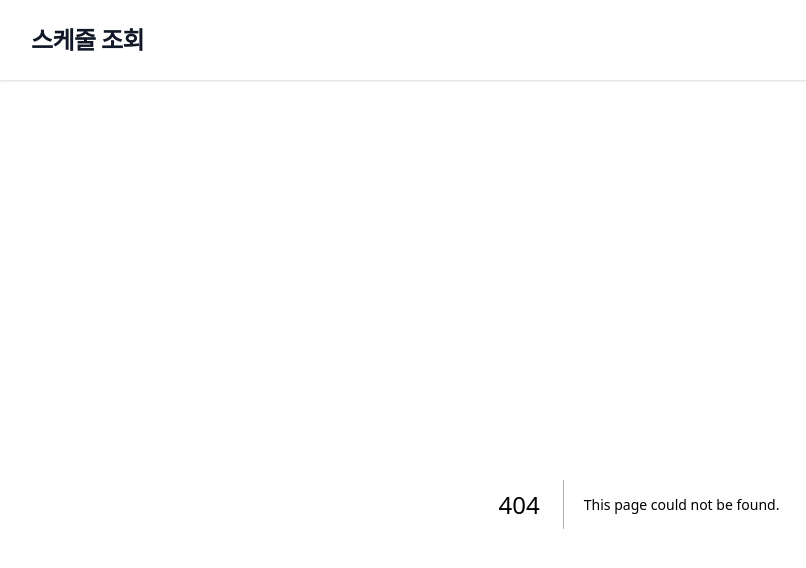
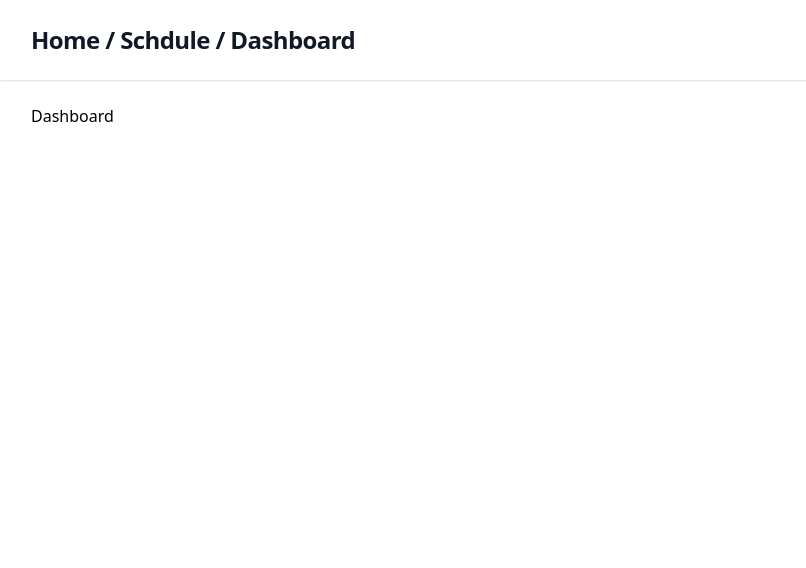
Before and after one commit to WanSong2/nextapp, a Next.js app: page /dashboard in a window 1280 px wide. Before the commit this address had no page. Shown: the top 568 px of the page, without its empty margins (1-807 px from the left). Built offline with nearby package versions, Linux system fonts and the light colour scheme.

Commit message:
라우팅 경로 추가

```diff
--- a/package.json
+++ b/package.json
@@ -11,7 +11,8 @@
   },
   "dependencies": {
     "@headlessui/react": "^2.0.3",
-    "@heroicons/react": "^2.1.3",
+    "@heroicons/react": "^2.1.4",
+    "@material-tailwind/react": "^2.1.9",
     "@tanstack/react-query": "^5.37.1",
     "@tanstack/react-query-devtools": "^5.37.1",
     "bootstrap": "^5.3.3",
--- /dev/null
+++ b/src/app/dashboard/layout.js
@@ -0,0 +1,5 @@
+export default function Layout({ children }) {
+    return (
+        <>{children}</>
+    )
+}
--- /dev/null
+++ b/src/app/dashboard/page.js
@@ -0,0 +1,3 @@
+export default function Dashboard() {
+    return <>Dashboard</>;
+}
--- a/src/app/layout.js
+++ b/src/app/layout.js
@@ -1,25 +1,39 @@
 import './globals.css'
 import { Disclosure } from '@headlessui/react'
 import ReactQueryProviders from '../hooks/useReactQuery'
+import Link from 'next/link';
 
 export default function RootLayout({ children }) {
   return (
     <html lang="en">
       <body>
         <div className="min-h-full">
+
+
           <Disclosure as="nav" className="bg-gray-800"></Disclosure>
+
           <header className="bg-white shadow">
             <div className="mx-auto max-w-7xl px-4 py-6 sm:px-6 lg:px-8">
               <h1 className="text-2xl font-bold tracking-tight text-gray-900 ">
-                스케줄 조회
+                <Link href="/">Home</Link> / <Link href="/schdule">Schdule</Link> / <Link href="/dashboard">Dashboard</Link>
               </h1>
             </div>
           </header>
+
+
+
+
+
+
+
           <main>
             <div className="mx-auto max-w-7xl py-6 sm:px-6 lg:px-8">
               <ReactQueryProviders>{children}</ReactQueryProviders>
             </div>
           </main>
+
+
+
         </div>
       </body>
     </html>
--- a/src/app/page.js
+++ b/src/app/page.js
@@ -5,8 +5,6 @@ import FareList from "../components/FareList";
 
 export default function Home() {
   return (
-    <QueryClientProviderhook>
-      <FareList />
-    </QueryClientProviderhook>
+    <>Home</>
   );
 }
--- /dev/null
+++ b/src/app/schdule/layout.js
@@ -0,0 +1,5 @@
+export default function Layout({ children }) {
+    return (
+        <>{children}</>
+    )
+}
--- /dev/null
+++ b/src/app/schdule/page.js
@@ -0,0 +1,10 @@
+"use client";
+
+import QueryClientProviderhook from "../../hooks/useReactQuery";
+import FareList from "../../components/FareList";
+
+export default function Schdule() {
+    return (<QueryClientProviderhook>
+        <FareList />
+    </QueryClientProviderhook>)
+}
--- a/tailwind.config.js
+++ b/tailwind.config.js
@@ -1,4 +1,5 @@
 /** @type {import('tailwindcss').Config} */
+
 module.exports = {
   content: [
     "./src/pages/**/*.{js,ts,jsx,tsx,mdx}",
```
Also changed, not shown: public/btn_logo_JS.png (deleted), 1 other file (tests, documents, lock files or other folders).
